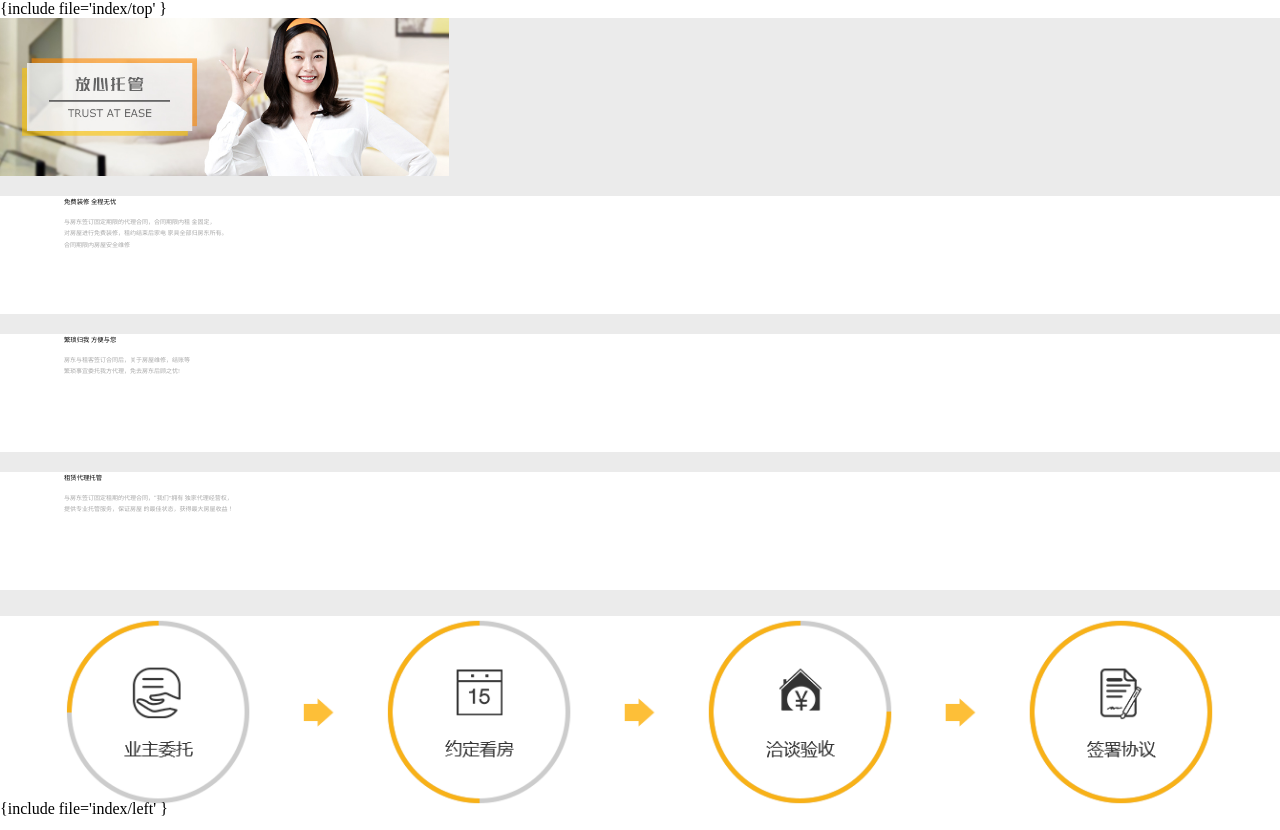
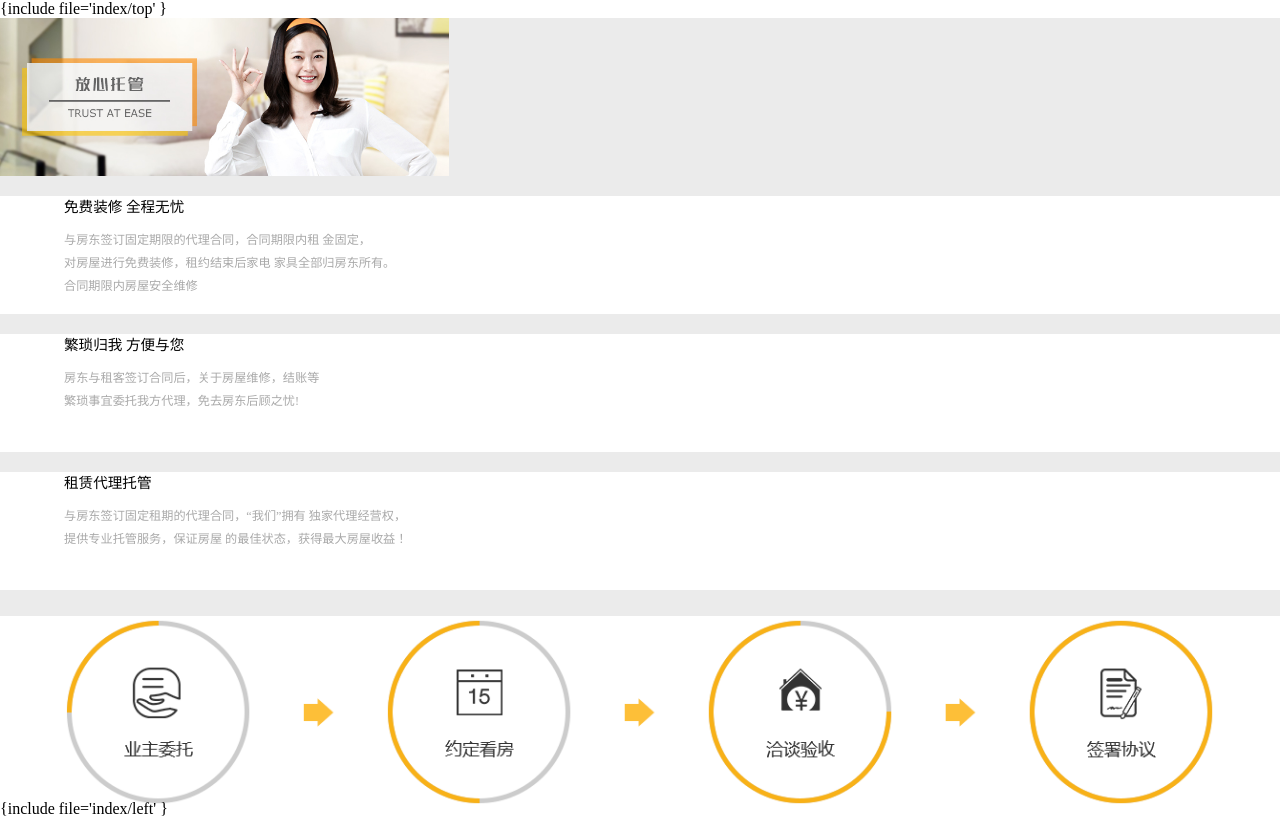
Before and after one commit to larkin2296/runju_mobile, a PHP site: the page made by apps/index/view/tuo_guan/show.html in a window 1280 px wide. Shown: the top 830 px of the page. Run offline with PHP 8.4, Linux system fonts and the light colour scheme; the template is opened without the code that fills it, so the values that code supplies are empty; some web fonts are replaced.

Commit message:
no message

```diff
--- a/public/static/css/tuoguan.css
+++ b/public/static/css/tuoguan.css
@@ -250,7 +250,7 @@ margin-top:10%;
 	width:95%;
 	height:16.5%;
 	margin-top:1.5%;
-	font-size:33%;
+	font-size:76%;
 	text-align: left;
 	color:darkgrey;
 	background: white;
```
